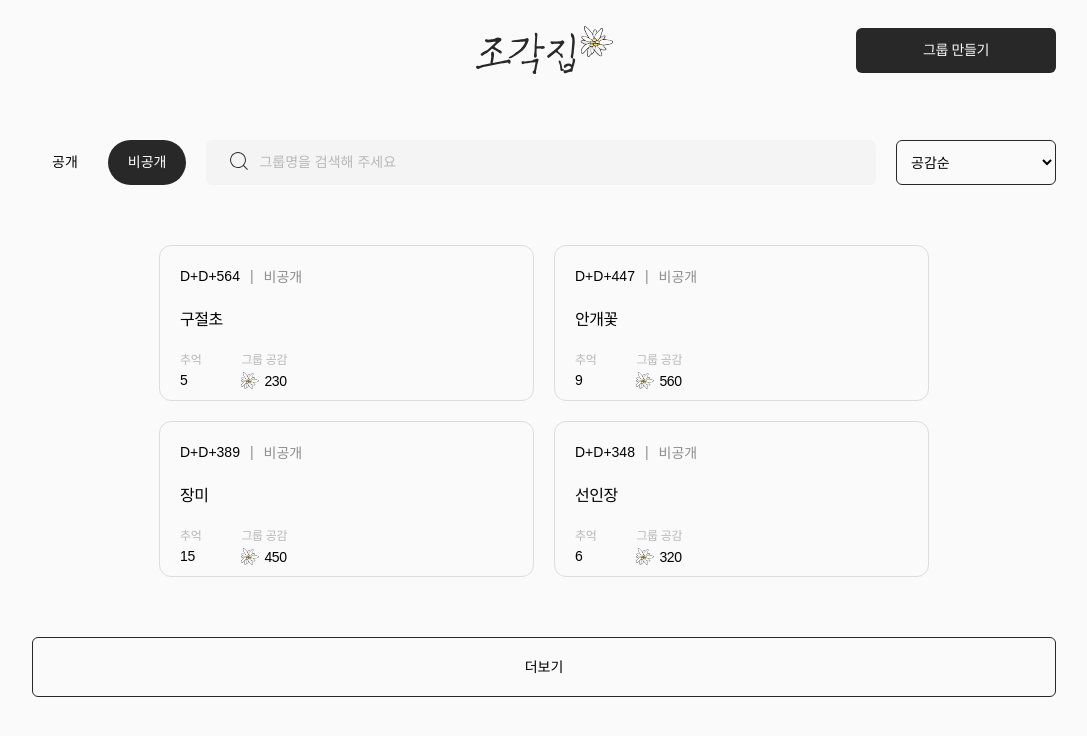
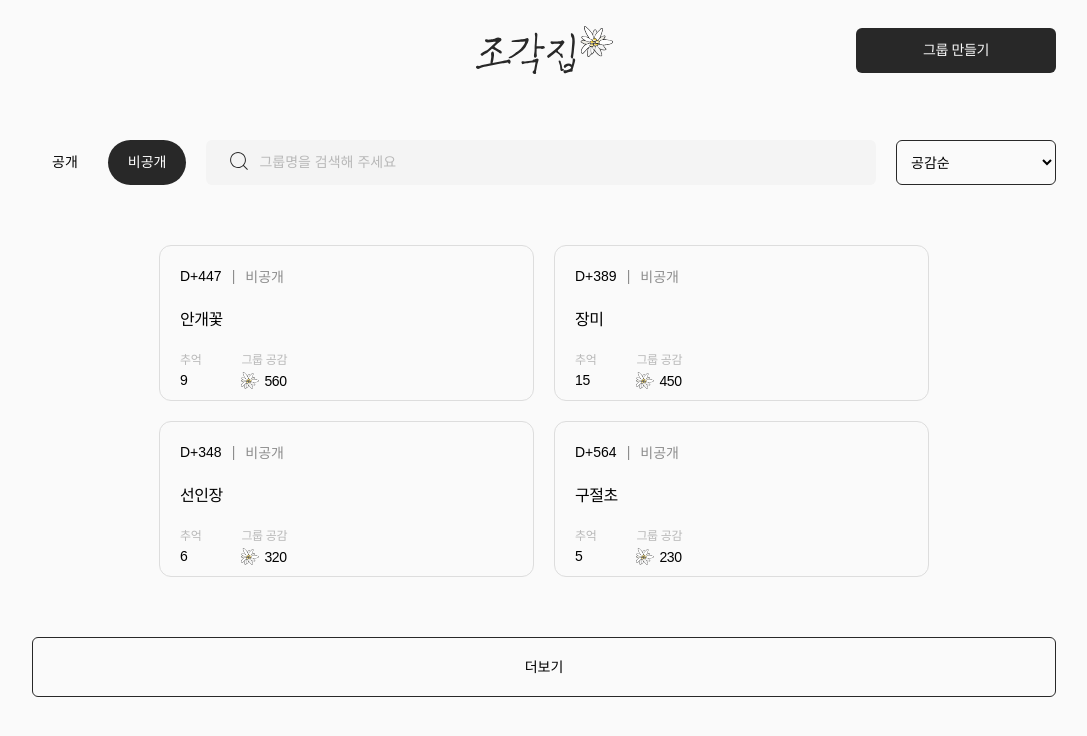
Before and after one commit to POM-Peace-of-memory/frontend, a React (Vite) app: page / in a window 1280 px wide. Both pictures are taken after a click on the button "비공개". Shown: the top 736 px of the page, without its empty margins (96-1183 px from the left). Built offline with nearby package versions, Linux system fonts and the light colour scheme; a web font is replaced by a local one.

Commit message:
feature: 검색 및 필터링 기능 구현

```diff
--- a/src/components/group/CardList.jsx
+++ b/src/components/group/CardList.jsx
@@ -4,7 +4,7 @@ import GroupCard from "@/components/group/GroupCard";
 import LoadMoreButton from "@/components/group/LoadMoreButton";
 import styles from "./CardList.module.css";
 
-const CardList = ({ isPublic, variant, cards }) => {
+const CardList = ({ variant, cards }) => {
   const getEmptyStateText = () => {
     if (variant === "group")
       return {
@@ -17,12 +17,6 @@ const CardList = ({ isPublic, variant, cards }) => {
         subText: "첫 번째 추억을 올려보세요!",
       };
   };
-
-  const getFilteredList = () => {
-    if (isPublic) return cards.filter((card) => card.isPublic === true);
-    return cards.filter((card) => card.isPublic === false);
-  };
-  const filteredList = getFilteredList();
 
   const renderEmptyState = () => {
     const { mainText, subText } = getEmptyStateText();
@@ -43,7 +37,7 @@ const CardList = ({ isPublic, variant, cards }) => {
   const renderCards = () => (
     <div className={styles.cardList}>
       <div className={styles.cardGrid}>
-        {filteredList.map((card) => (
+        {cards.map((card) => (
           <GroupCard key={card.id} card={card} />
         ))}
       </div>
--- a/src/components/group/GroupCard.jsx
+++ b/src/components/group/GroupCard.jsx
@@ -7,9 +7,9 @@ export default function GroupCard({ card }) {
     return (
       <div className={styles.groupCard} style={{ height: "156px" }}>
         <div className={styles.statesContainer}>
-          <span className="typo-14-regular">{`D+${calculateDDay(
-            card.createdAt
-          )}`}</span>
+          <span className="typo-14-regular">
+            {calculateDDay(card.createdAt)}
+          </span>
           <span className="typo-14-regular">|</span>
           <span className="typo-14-regular">비공개</span>
         </div>
--- a/src/components/group/SearchBar.jsx
+++ b/src/components/group/SearchBar.jsx
@@ -1,5 +1,6 @@
+import { useState, useEffect } from "react";
 import styles from "./SearchBar.module.css";
-import search from "@/assets/search.svg";
+import searchIcon from "@/assets/search.svg";
 
 const ToggleButton = ({ isPublic, setIsPublic }) => {
   const setButtonClass = (buttonState) => {
@@ -30,33 +31,56 @@ const ToggleButton = ({ isPublic, setIsPublic }) => {
   );
 };
 
-const SearchInput = () => {
+const SearchInput = ({ search, setSearch }) => {
+  const onChangeSearch = (e) => {
+    setSearch(e.target.value);
+  };
+
   return (
     <div className={styles.searchInput}>
       <div>
-        <img src={search} alt="검색" />
+        <img src={searchIcon} alt="검색" />
       </div>
-      <input type="text" placeholder="그룹명을 검색해 주세요" />
+      <input
+        type="text"
+        value={search}
+        onChange={onChangeSearch}
+        placeholder="그룹명을 검색해 주세요"
+      />
     </div>
   );
 };
 
-const FilterDropdown = () => {
+const FilterDropdown = ({ setOrder }) => {
+  const onChangeSelect = (e) => {
+    setOrder(e.target.value);
+  };
   return (
-    <select className={`typo-14-regular ${styles.filterDropdown}`}>
-      <option>공감순</option>
-      <option>최신순</option>
-      <option>댓글순</option>
+    <select
+      onChange={onChangeSelect}
+      className={`typo-14-regular ${styles.filterDropdown}`}
+    >
+      <option value="likeCount">공감순</option>
+      <option value="createdAt">최신순</option>
+      <option value="postCount">추억순</option>
     </select>
   );
 };
 
-const SearchBar = ({ isPublic, setIsPublic }) => {
+const SearchBar = ({ setFilter }) => {
+  const [isPublic, setIsPublic] = useState(true);
+  const [search, setSearch] = useState("");
+  const [order, setOrder] = useState("likeCount");
+
+  useEffect(() => {
+    setFilter({ isPublic, search, order });
+  }, [isPublic, search, order, setFilter]);
+
   return (
     <div className={styles.searchBar}>
       <ToggleButton isPublic={isPublic} setIsPublic={setIsPublic} />
-      <SearchInput />
-      <FilterDropdown />
+      <SearchInput search={search} setSearch={setSearch} />
+      <FilterDropdown setOrder={setOrder} />
     </div>
   );
 };
--- a/src/pages/Main.jsx
+++ b/src/pages/Main.jsx
@@ -25,7 +25,7 @@ const mockData = [
     likeCount: 800,
     badgeCount: 4,
     postCount: 12,
-    createdAt: "2023-02-15T09:20:30.003Z",
+    createdAt: "2022-02-15T09:20:30.003Z",
     introduction: "바위처럼 굳건히 함께하는 정원사들의 모임입니다.",
   },
   {
@@ -91,12 +91,39 @@ const mockData = [
 ];
 
 export default function Main() {
-  const [isPublic, setIsPublic] = useState(true);
+  const [filter, setFilter] = useState({
+    isPublic: true,
+    search: "",
+    order: "likeCount",
+  });
+
+  const getFilteredList = () => {
+    const compare = (a, b) => {
+      if (filter.order === "createdAt") {
+        return new Date(b.createdAt) - new Date(a.createdAt);
+      }
+      return b[filter.order] - a[filter.order];
+    };
+
+    if (filter.search === "") {
+      return mockData
+        .filter((group) => group.isPublic === filter.isPublic)
+        .sort(compare);
+    }
+    return mockData
+      .filter(
+        (group) =>
+          group.isPublic === filter.isPublic &&
+          group.name.toLowerCase().includes(filter.search.toLowerCase())
+      )
+      .sort(compare);
+  };
+  const filteredList = getFilteredList();
   return (
     <>
       <Header button />
-      <SearchBar isPublic={isPublic} setIsPublic={setIsPublic} />
-      <CardList isPublic={isPublic} variant="group" cards={mockData} />
+      <SearchBar setFilter={setFilter} />
+      <CardList variant="group" cards={filteredList} />
     </>
   );
 }
```
